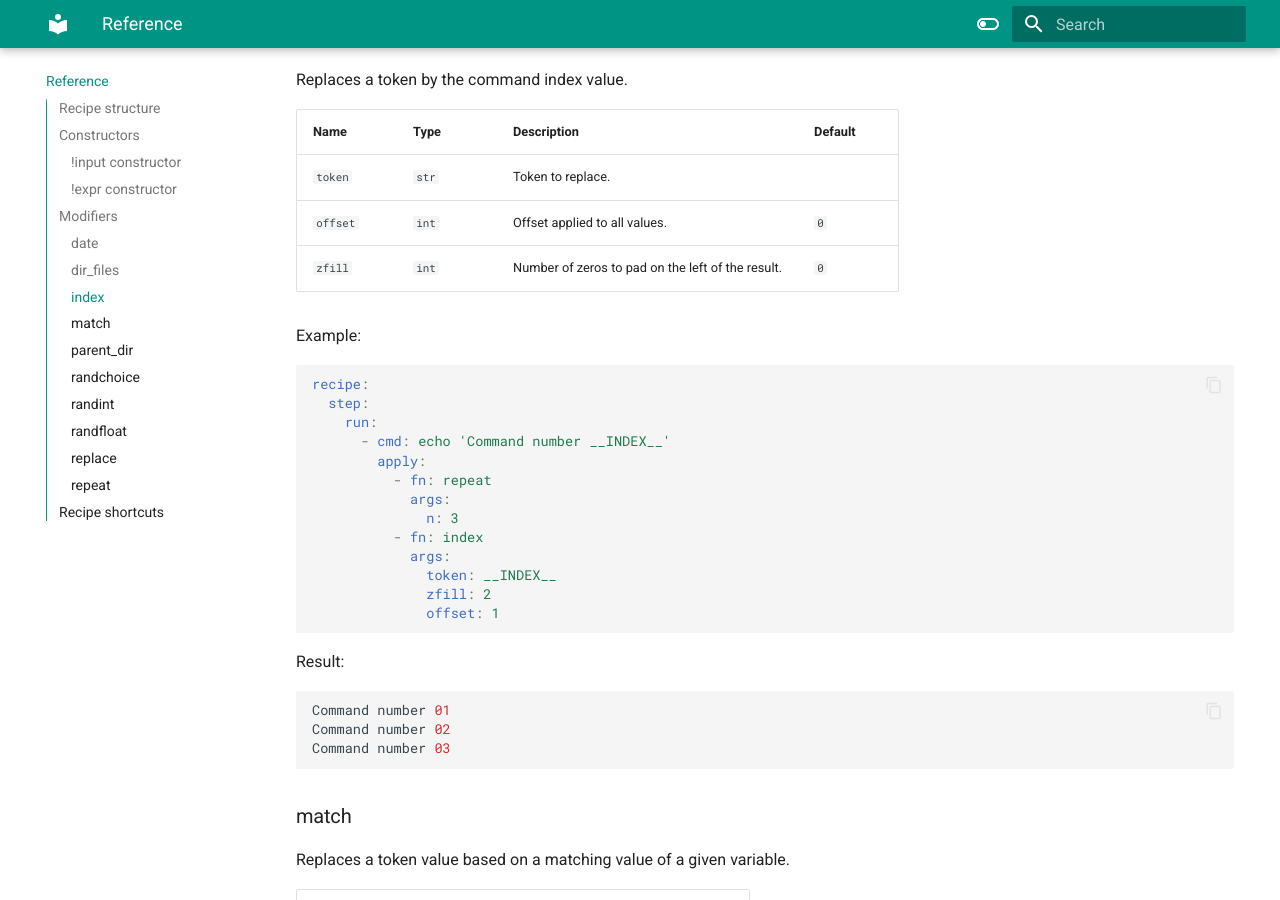
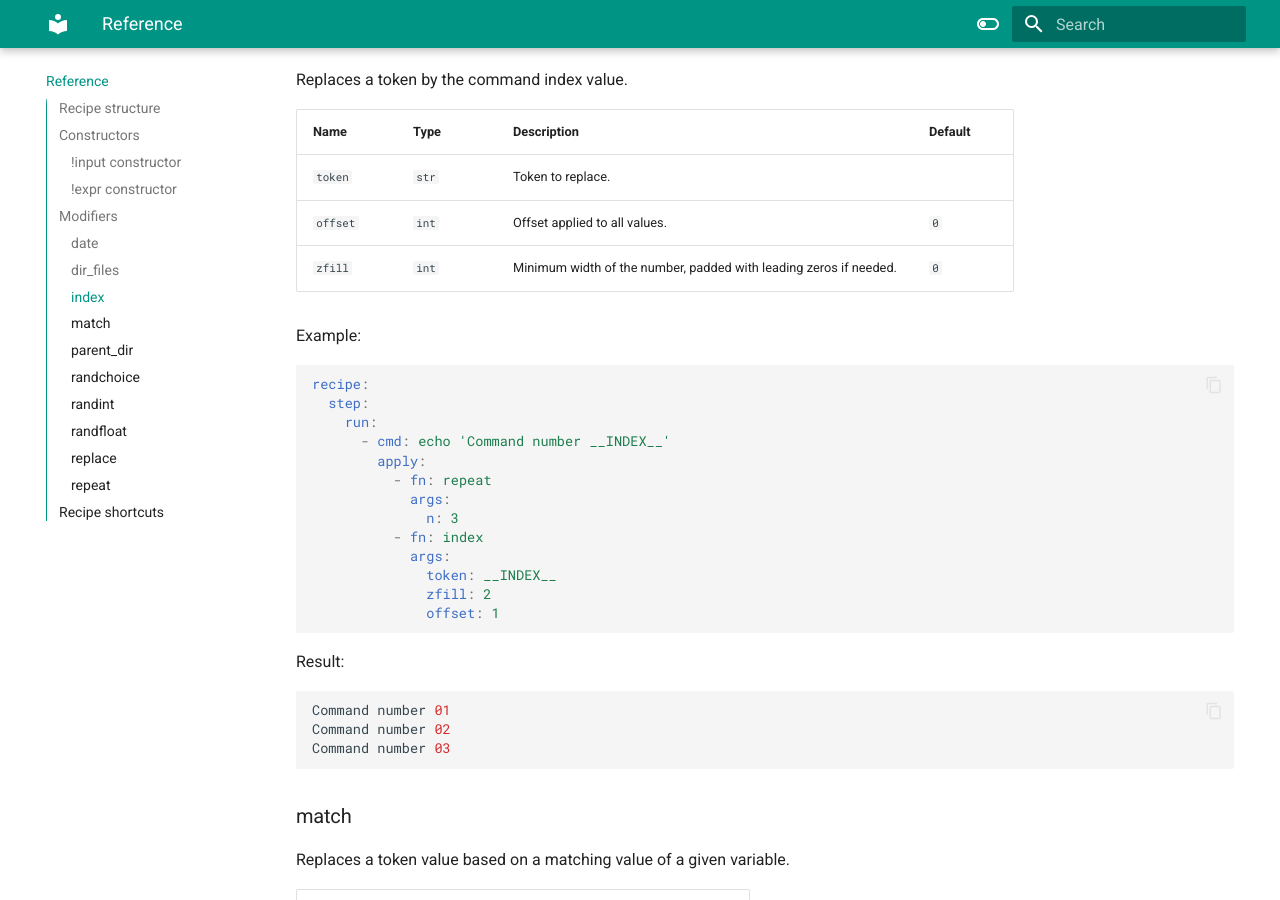
Before and after one commit to eagomez2/recp, an MkDocs documentation site: the page built from docs/reference.md, in a window 1280 px wide and 900 px high, scrolled down 6550 px. Built offline with MkDocs 1.6.1 and Material for MkDocs 9.7.7, drawn with Linux system fonts in a browser that asks for light colours; comment, search, counter and statistics services are not loaded.

Commit message:
Update zfill docstring

````diff
--- a/docs/reference.md
+++ b/docs/reference.md
@@ -265,11 +265,11 @@ Result:
 ### index
 Replaces a token by the command index value.
 
-| Name     | Type  | Description                                       | Default |
-|----------|-------|---------------------------------------------------|---------|
-| `token`  | `str` | Token to replace.                                 |         |
-| `offset` | `int` | Offset applied to all values.                     | `0`     |
-| `zfill`  | `int` | Number of zeros to pad on the left of the result. | `0`     |
+| Name     | Type  | Description                                                       | Default |
+|----------|-------|-------------------------------------------------------------------|---------|
+| `token`  | `str` | Token to replace.                                                 |         |
+| `offset` | `int` | Offset applied to all values.                                     | `0`     |
+| `zfill`  | `int` | Minimum width of the number, padded with leading zeros if needed. | `0`     |
 
 Example:
 ```yaml
````
Also changed, not shown: 1 other file.
